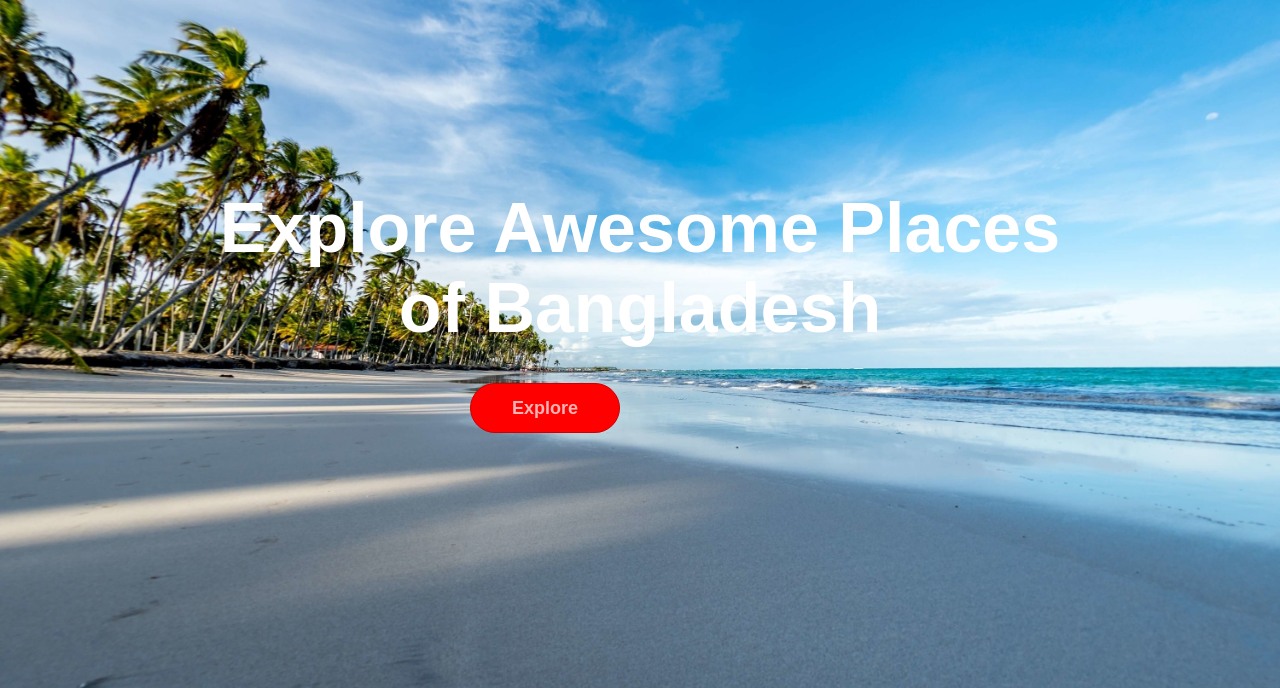
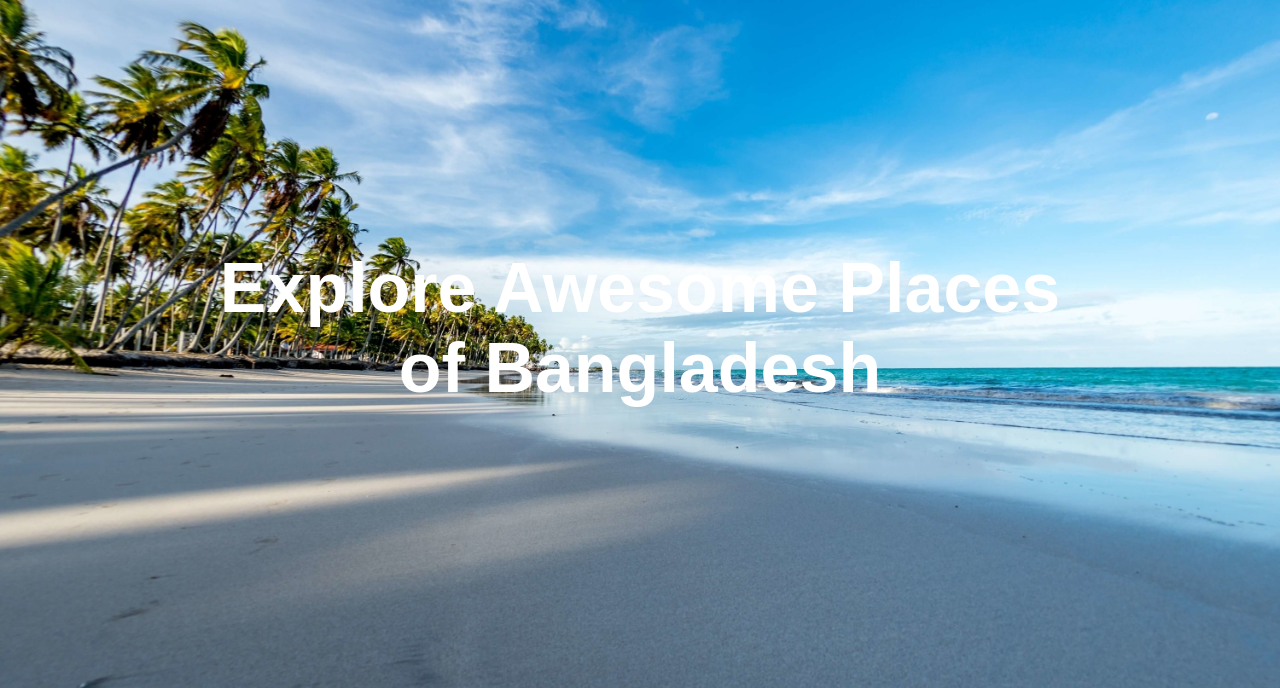
Before and after one commit to AshrafJaman/Travel-Blog, a plain HTML site: page index.html in a window 1280 px wide. Shown: the part 112-800 px from the top of the page. Drawn offline with Linux system fonts and the light colour scheme.

Commit message:
3rd weeek update modified

```diff
--- a/index.html
+++ b/index.html
@@ -19,9 +19,6 @@
         </nav>
         <div class="center">
             <h1>Explore Awesome Places of Bangladesh </h1>
-            <div class="buttons">
-                <button>Explore</button>
-            </div>
         </div>
     </div>
 </body>
```
